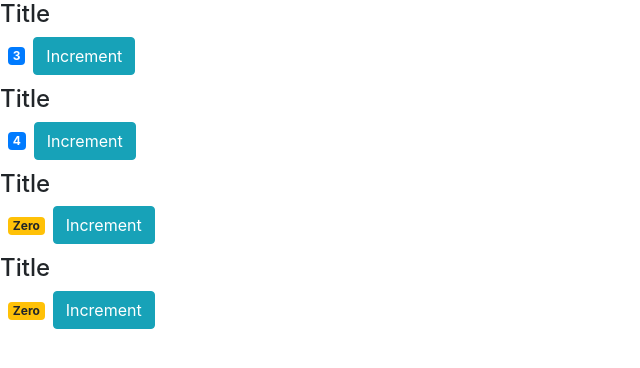
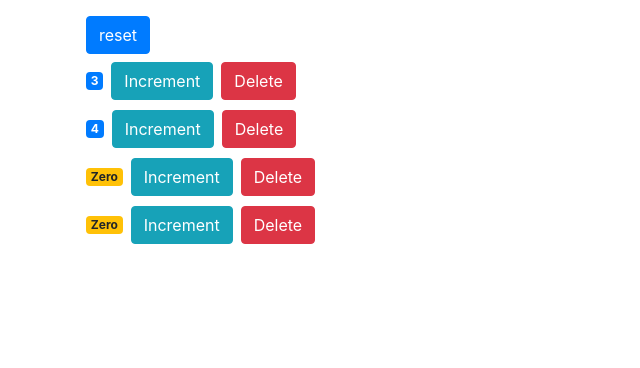
Before and after one commit to maikhanh123/react-couters, a React (Create React App) app: page / in a window 1280 px wide. Shown: the top 368 px of the page, without its empty margins (0-640 px from the left). Built offline with nearby package versions, Linux system fonts and the light colour scheme.

Commit message:
User props for state

```diff
--- a/src/components/counter.jsx
+++ b/src/components/counter.jsx
@@ -1,9 +1,10 @@
 import React, { Component } from "react";
 
 class Counter extends Component {
-  state = {
-    value: this.props.value
-  };
+  // state = {
+  //   value: this.props.counter.value,
+
+  // };
 
   //   constructor(){
   //       super();
@@ -16,28 +17,29 @@ class Counter extends Component {
         {this.props.children}
         <span className={this.getBadgeClasses()}>{this.formatCount()}</span>
         <button
-          onClick={() => this.handleIncrement({ id: 1 })}
+          onClick={this.props.onIncrement}
           className="btn btn-info"
         >
           Increment
         </button>
+
+        <button onClick={this.props.onDelete} className="btn btn-danger ml-2">Delete</button>
       </div>
     );
   }
 
-  handleIncrement = productId => {
-    console.log(productId);
-    this.setState({ count: this.state.value + 1 });
-  };
+  // handleIncrement = () => {
+  //   this.setState({ value: this.props.counter.value + 1 });
+  // };
 
   getBadgeClasses() {
     let classes = "badge m-2 badge-";
-    classes += this.state.value === 0 ? "warning" : "primary";
+    classes += this.props.counter.value === 0 ? "warning" : "primary";
     return classes;
   }
 
-  formatCount() {
-    const { value: count } = this.state;
+  formatCount = () => {
+    const { value: count } = this.props.counter;
     return count === 0 ? "Zero" : count;
   }
 }
--- a/src/components/counters.jsx
+++ b/src/components/counters.jsx
@@ -9,13 +9,47 @@ class Counters extends Component {
       { id: 4, value: 0 }
     ]
   };
+
+  handleDelete = counterId => {
+    const counters = this.state.counters.filter(
+      counter => counter.id !== counterId
+    );
+    this.setState({
+      counters
+    });
+  };
+
+  handleReset = () => {
+    const counters = this.state.counters.map(c => {
+      c.value = 0;
+      return c;
+    });
+    this.setState({
+      counters
+    });
+  };
+
+  handleIncrement = counter => {
+    const counters = [...this.state.counters];
+    const index = counters.indexOf(counter);
+    counter[index] = {...counter};
+    counters[index].value++;
+    this.setState({ counters });
+  };
+
   render() {
     return (
-      <div>
+      <div className="container p-2">
+        <button className="btn btn-primary m-2" onClick={this.handleReset}>
+          reset
+        </button>
         {this.state.counters.map(counter => (
-          <Counter key={counter.id} value={counter.value}>
-            <h4>Title</h4>
-          </Counter>
+          <Counter
+            key={counter.id}
+            counter={counter}
+            onDelete={() => this.handleDelete(counter.id)}
+            onIncrement={() => this.handleIncrement(counter)}
+          />
         ))}
       </div>
     );
```
